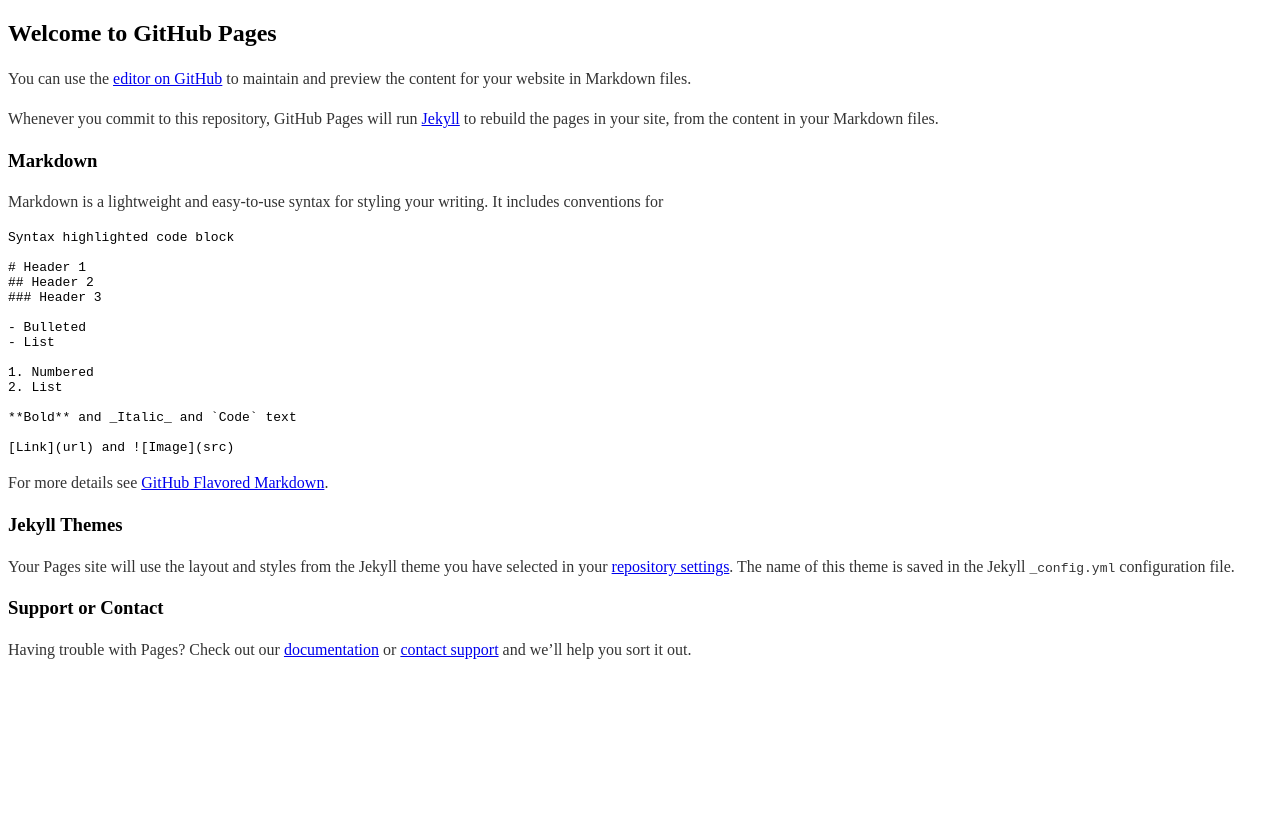
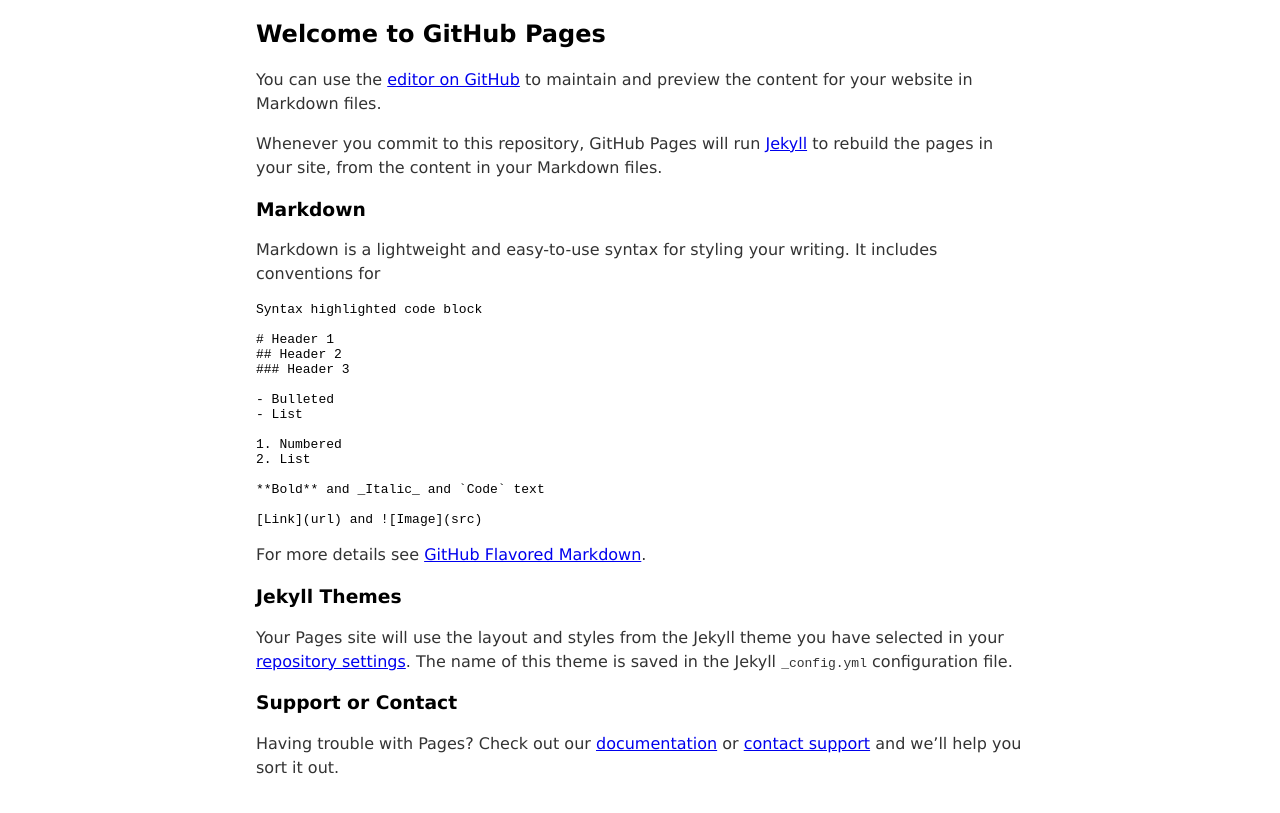
Before and after one commit to wdporter/acim, a Jekyll site: the page built from README.md, in a window 1280 px wide. Shown: the top 813 px of the page. Built offline with Jekyll 4.4.1, drawn with Linux system fonts in a browser that asks for light colours; our own code applies the rules of GitHub Pages for plain Markdown files.

Commit message:
Update style.css

```diff
--- a/css/style.css
+++ b/css/style.css
@@ -1,6 +1,6 @@
 body {
-  font-face: Verdana sans-serif;
-  max-width: 60%
+  font-family: Verdana, sans-serif;
+  max-width: 60%;
   margin: auto;
 }
 
```
